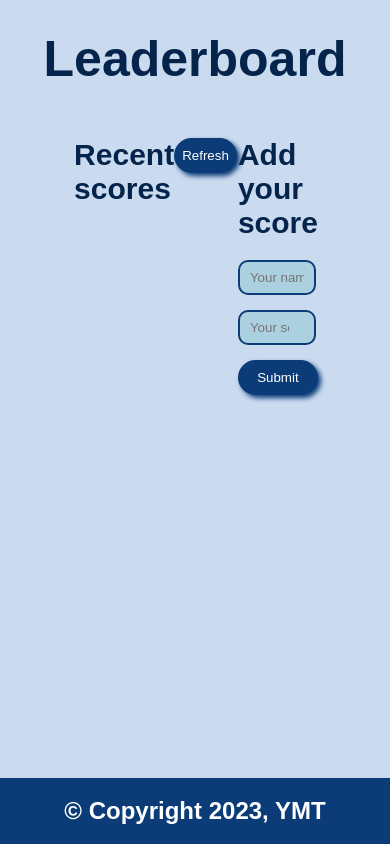
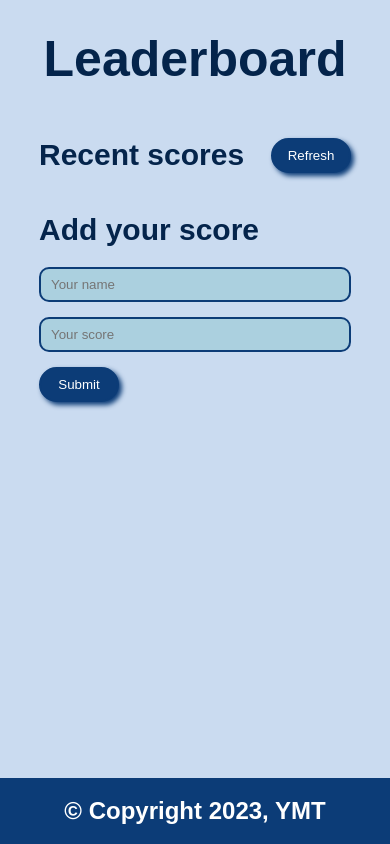
Before and after one commit to mryeminthu/Leaderboard, a website built with webpack: page src/index.html in a window 390 px wide. Built offline with nearby package versions, Linux system fonts and the light colour scheme; no server answers.

Commit message:
Try to be responsive

```diff
--- a/src/style.css
+++ b/src/style.css
@@ -110,3 +110,18 @@ footer {
   padding: 0.8em 0 0.8em;
   justify-content: center;
 }
+
+@media screen and (max-width: 768px) {
+  .score {
+    display: flex;
+    flex-direction: column;
+  }
+
+  .sect_one {
+    width: 100%;
+  }
+
+  .sect_two {
+    width: 100%;
+  }
+}
```
